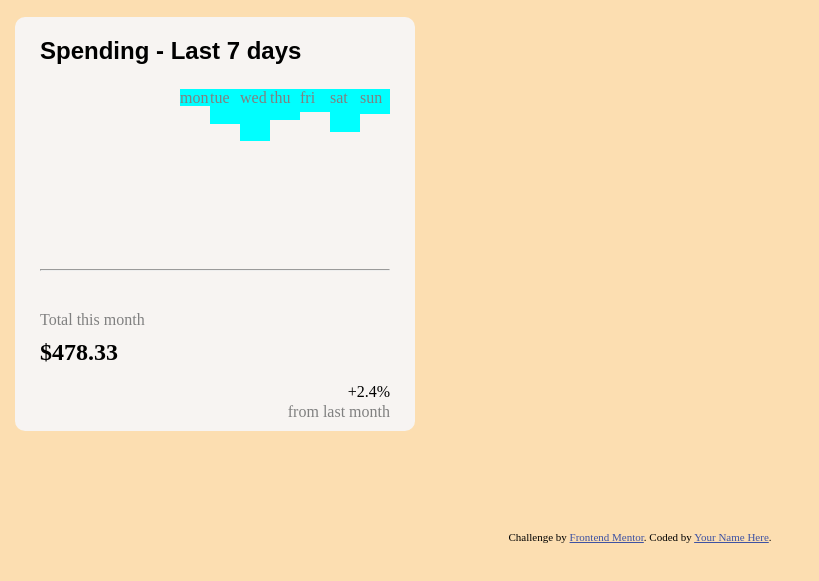
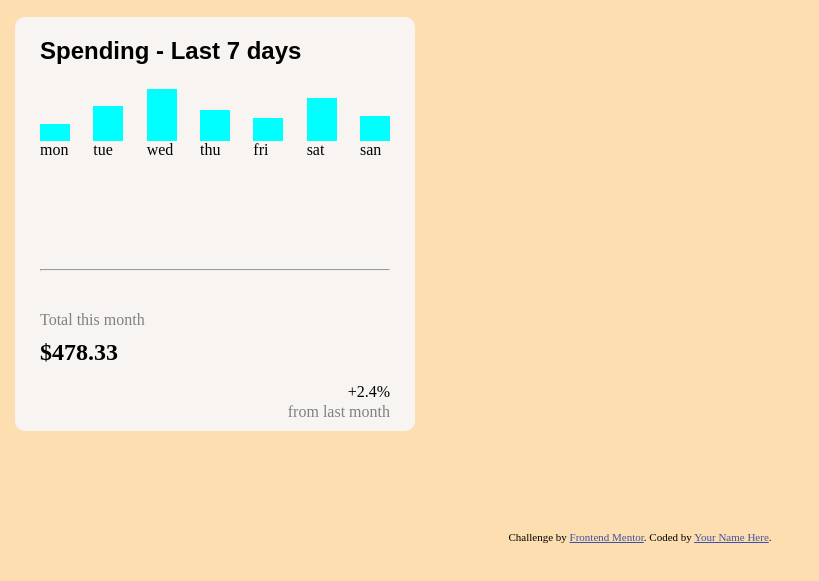
Before and after one commit to mateu52/FrontMentor-expenseChart, a plain HTML site: page index.html in a window 1280 px wide. Shown: the part 153-734 px from the top of the page, without its empty margins (0-819 px from the left). Drawn offline with Linux system fonts and the light colour scheme.

Commit message:
wykres + dni - flex

```diff
--- a/css/style.scss
+++ b/css/style.scss
@@ -44,23 +44,29 @@ body {
     }
     .Daysweek {//ustalic min wysokość
         //position: absolute;
-        display: flex;
+        //display: flex;
         left:20;
         height: 200px;
         justify-content: space-between;
         padding:20px 0;
         .daysList {
             display: flex;
-
-
-            justify-content: space-around;
+            align-items: flex-end;
+            justify-content: space-between;
             .Day{
                 width: 30px;
                 color:gray;
                 background-color: aqua;
             }
         }
-
+        .DaysNames {
+            display: flex;
+            align-items: flex-end;
+            justify-content: space-between;
+            p{
+                width: 30px;
+            }
+        }
         .chart {
             display: flex;
             width: 20px;
--- a/index.html
+++ b/index.html
@@ -27,13 +27,16 @@
       <div class="Daysweek">
         <div class="chartEl"></div>
         <div class="daysList"></div>
-        <!-- <div class="Day"><p>mon</p></div>
-        <div class="Day"><p>tue</p></div>
-        <div class="Day"><p>wed</p></div>
-        <div class="Day"><p>thu</p></div>
-        <div class="Day"><p>fri</p></div>
-        <div class="Day"><p>sat</p></div>
-        <div class="Day"><p>san</p></div> -->
+        <div class="DaysNames">
+          <p>mon</p>
+          <p>tue</p>
+          <p>wed</p>
+          <p>thu</p>
+          <p>fri</p>
+          <p>sat</p>
+          <p>san</p>
+        </div>
+
       </div>
       <hr>
       <div class="Resume">
--- a/js/main.js
+++ b/js/main.js
@@ -1,32 +1,23 @@
-const Day = document.getElementsByClassName('div.Day');
-console.log('hello');
-
-
 const ChartElements = document.querySelector("chartEl");
 const DaysList = document.querySelector('div.daysList');
-//ChartElements.background = "beige";
-//DaysList.style.background = "lightblue";
-//DaysList.style.display = "flex;"
-let Lista = ""
+let Lista = "";
 fetch('/data.json')
     .then(res => res.json())
     .then(data => {
         data.forEach(post => {
-            console.log(post.day)
-            Lista += post.day + " "
-            console.log(Lista);
+            console.log(post.day);Lista += post.day + " ";console.log(Lista);
             let Dzien = document.createElement('p');
             Dzien.classList.add('Day');
-            Dzien.innerHTML = post.day;
+            //Dzien.innerHTML = post.day;
 
             Dzien.style.height = (post.amount+ "px");
             DaysList.appendChild(Dzien);
 
-            let Chart  = document.createElement('p');
-            Chart.classList.add("chart");
-
-            // DaysList.style.height = (post.amount+ "px");
-            //ChartElements.appendChild(Chart);
+            // let Chart  = document.createElement('p');
+            // Chart.classList.add('chart');
+            // Chart.innerHTML = "HAHHAH"
+            // // DaysList.style.height = (post.amount+ "px");
+            // ChartElements.appendChild(Chart);
 
             //document.getElementsByClassName('.DaysList').appendChild(DaysList);
 
```
Also changed, not shown: css/style.css, css/style.min.css.
